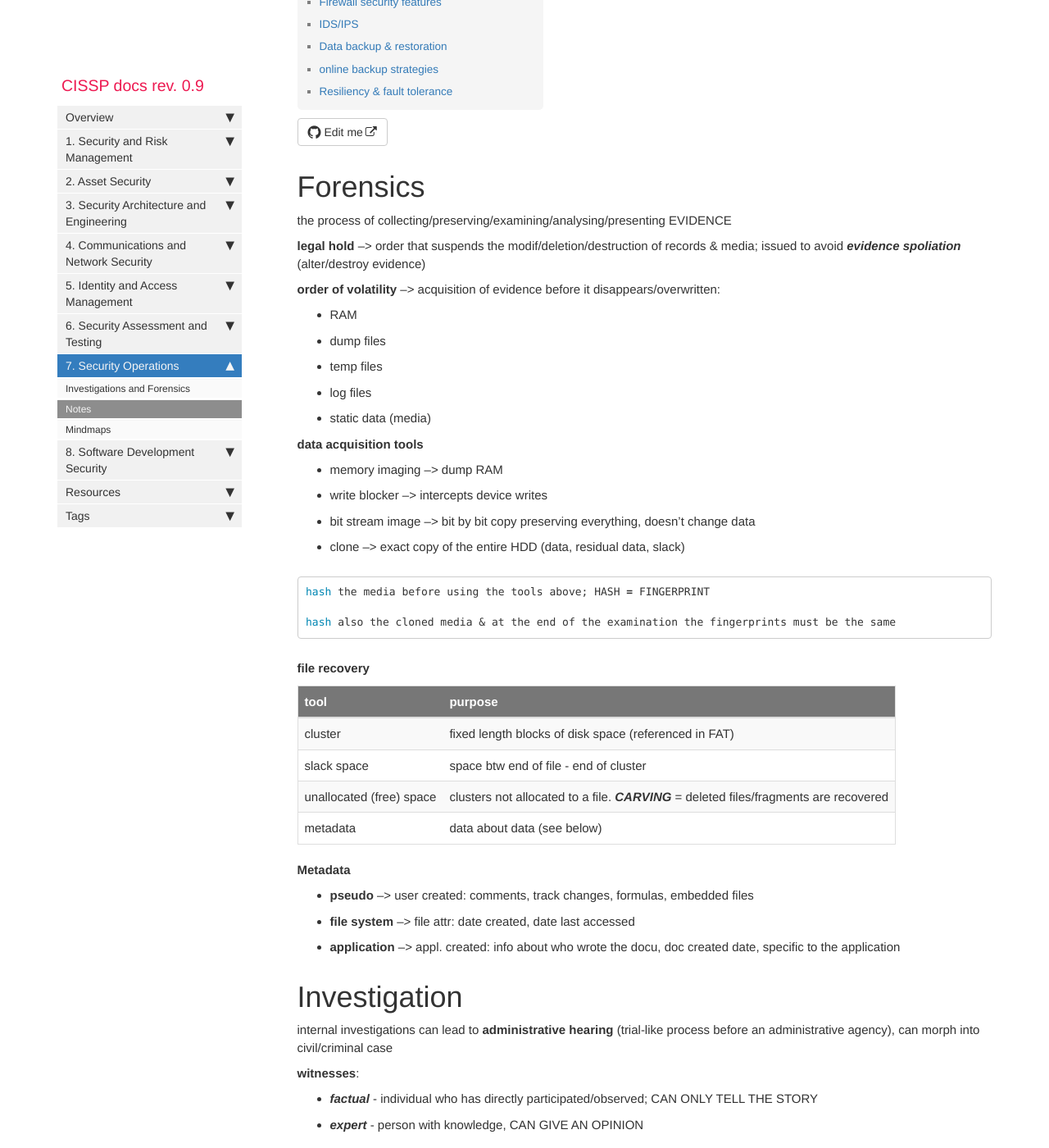
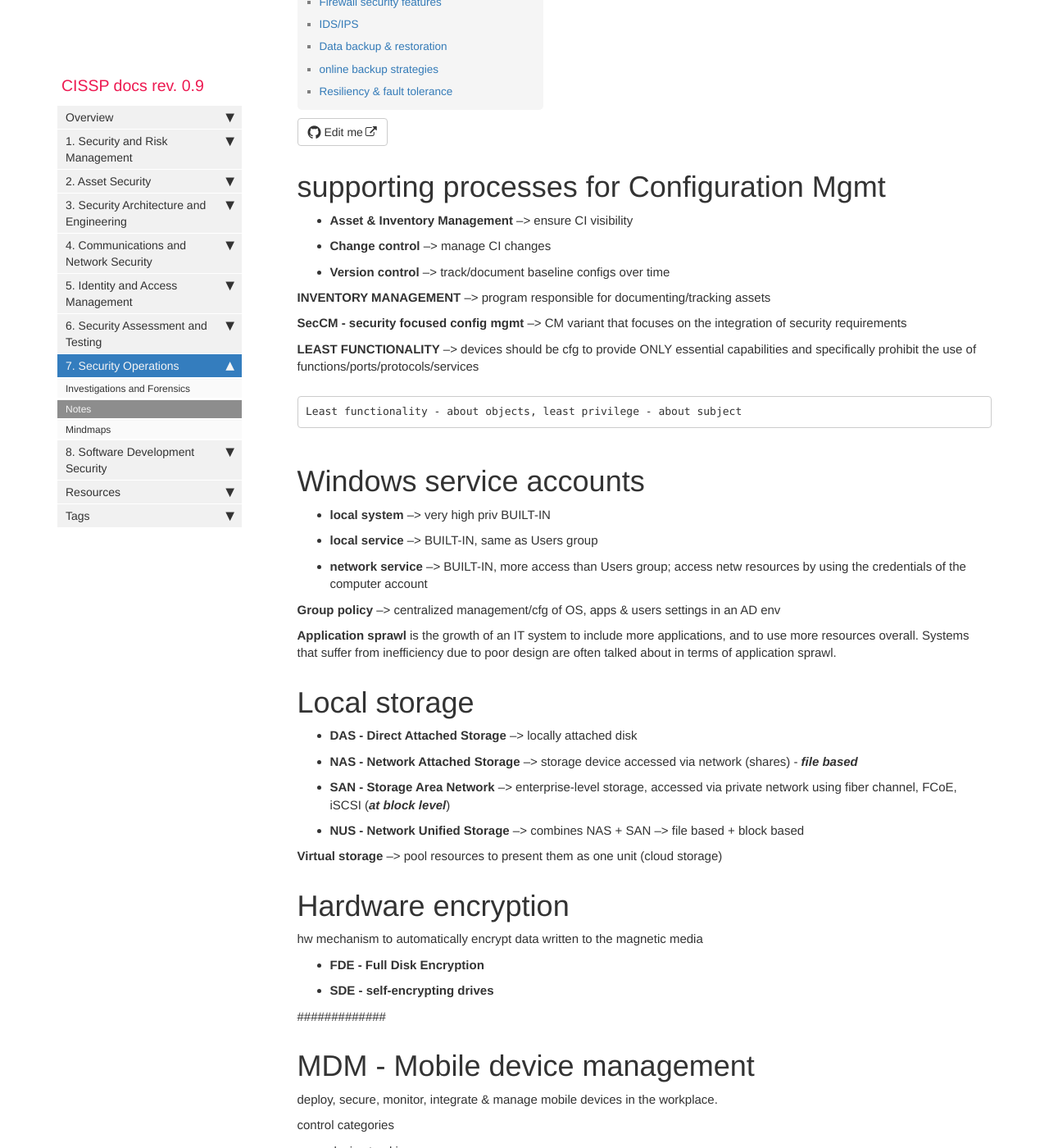
Before and after one commit to quaie/cissp, a Jekyll site: the page built from pages/mydoc/7_notes.md, in a window 1280 px wide and 1400 px high, scrolled down 317 px. Shown: the whole window at 82% size. Built offline with Jekyll 4.4.1, drawn with Linux system fonts in a browser that asks for light colours; comment, search, counter and statistics services are not loaded; some of the changed text lies outside the part shown.

Commit message:
Update 7_notes.md

````diff
--- a/pages/mydoc/7_notes.md
+++ b/pages/mydoc/7_notes.md
@@ -9,61 +9,7 @@ permalink: 7_notes.html
 folder: mydoc
 ---
 
-# Forensics
-the process of collecting/preserving/examining/analysing/presenting EVIDENCE
 
-**legal hold** --> order that suspends the modif/deletion/destruction of records & media; issued to avoid _**evidence spoliation**_ (alter/destroy evidence)
-
-**order of volatility** --> acquisition of evidence before it disappears/overwritten:
-- RAM
-- dump files
-- temp files
-- log files
-- static data (media)
-
-**data acquisition tools**
-- memory imaging --> dump RAM
-- write blocker --> intercepts device writes
-- bit stream image --> bit by bit copy preserving everything, doesn't change data
-- clone --> exact copy of the entire HDD (data, residual data, slack)
-
-```sh
-hash the media before using the tools above; HASH = FINGERPRINT
-
-hash also the cloned media & at the end of the examination the fingerprints must be the same
-```
-
-**file recovery**
-
-|tool|purpose|
-|-|-|
-|cluster|fixed length blocks of disk space (referenced in FAT)|
-|slack space|space btw end of file - end of cluster|
-|unallocated (free) space| clusters not allocated to a file. _**CARVING**_ = deleted files/fragments are recovered|
-|metadata|data about data (see below)|
-
-**Metadata**
-- **pseudo** --> user created: comments, track changes, formulas, embedded files
-- **file system** --> file attr: date created, date last accessed
-- **application** --> appl. created: info about who wrote the docu, doc created date, specific to the application
-
-# Investigation
-
-internal investigations can lead to **administrative hearing** (trial-like process before an administrative agency), can morph into civil/criminal case
-
-**witnesses**:
-- _**factual**_ - individual who has directly participated/observed; CAN ONLY TELL THE STORY
-- _**expert**_ - person with knowledge, CAN GIVE AN OPINION
-
-
-
-# Log analysis techniques
-- **deduplication** --> remove duplicates
-- **correlation** --> relate log entries
-- **aggregation** --> consolidate log entries
-- **normalization** --> standardize log details
-- **synchronization** --> NTP synced
-- **identification** --> identify normal/abusive activity
 
 # supporting processes for Configuration Mgmt
 - **Asset & Inventory Management** --> ensure CI visibility
````
